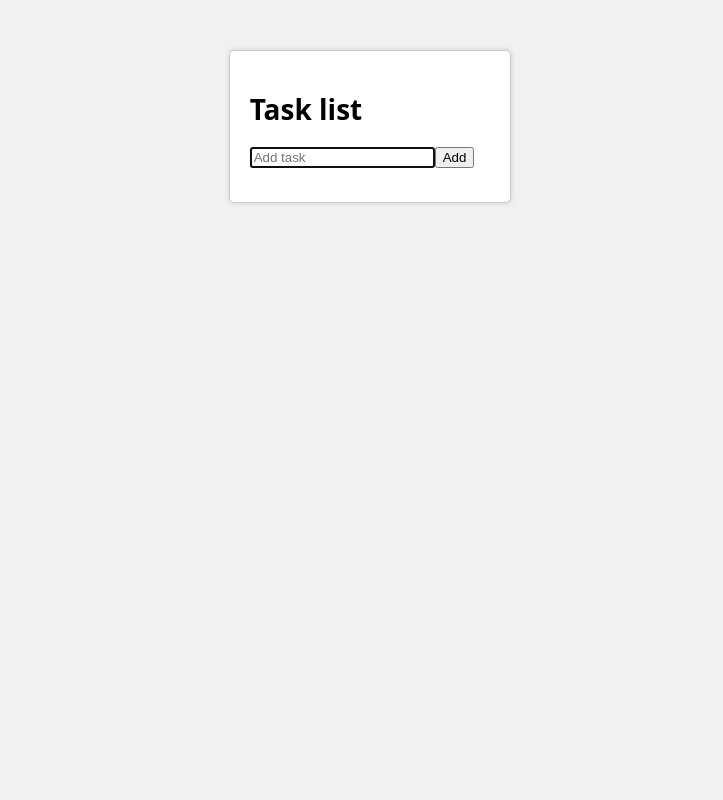
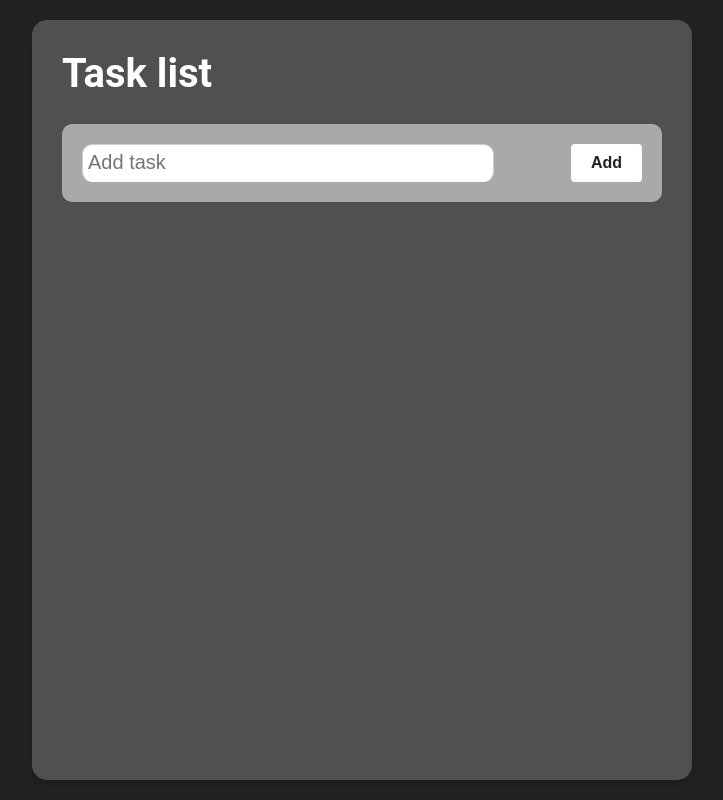
Before and after one commit to RamziRM/react-test, a React (Create React App) app: page / in a window 1280 px wide. Shown: the whole page, without its empty margins (278-1001 px from the left). Built offline with nearby package versions, Linux system fonts and the light colour scheme.

Commit message:
page initial theme

```diff
--- a/src/style.css
+++ b/src/style.css
@@ -1,21 +1,86 @@
 body {
-    background: #f1f1f1;
-    font-family: system-ui, -apple-system, Roboto;
-    font-size: 14px;
+    background-color: #222;
+    color: #fff;
+    font-family: roboto;
     margin: 0;
-    padding: 0;
-    width: 100%;
-    height: 100%;
+  }
+
+#root {
     display: flex;
     justify-content: center;
+    height: 100vh;
+  }
+
+.main-cont {
+    background-color: #515050;
+    border-radius: 15px;
+    box-shadow: 0 4px 8px rgba(0, 0, 0, 0.2);
+    margin: 20px auto;
+    padding: 30px;
+    width: 600px;
+    height: clamp(400px, 50vh, fit-content);
 }
 
-.main-cont {
-    background: #fff;
+h1 {
+    font-size: 2.5rem;
+    margin-top: 0;
+    /* text-align: center; */
+}
+
+form {
+    display: flex;
+    justify-content: space-between;
+    width: 100%;
+    padding: 20px 0;
+    background-color: darkgrey;
+    border-radius: 10px;
+}
+
+input {
+    background-color: white;
     border: 1px solid #ccc;
-    border-radius: 5px;
-    box-shadow: 0 0 5px #ccc;
-    margin: 50px auto ;
-    padding: 20px;
-    width: clamp(200px, 90%, 1000px);
+    border-radius: 10px;
+    border-bottom: 1px solid #fff;
+    color: #000000;
+    font-size: 1.25rem;
+    margin: 0 20px;
+    outline: none;
+    padding: 5px;
+    width: clamp(200px, 50vw, 400px);
 }
+
+button[type="submit"] {
+    background-color: #fff;
+    color: #222;
+    border: none;
+    border-radius: 4px;
+    padding: 10px 20px;
+    margin-right: 20px;
+    font-size: 16px;
+    font-weight: 600;
+    cursor: pointer;
+    transition: all 0.2s ease-in-out;
+  }
+
+  button[type="submit"]:hover {
+    background-color: #222;
+    color: #fff;
+  }
+
+  #del-btn {
+    border: 1px solid #fff;
+    border-radius: 4px;
+    background-color: transparent;
+    color: white;
+    cursor: pointer;
+    font-size: 14px;
+    line-height: 1;
+    padding: 2px;
+    margin: 0;
+}
+
+#task-cont {
+    display: flex;
+    justify-content: space-between;
+    margin: 20px 0;
+}
```
